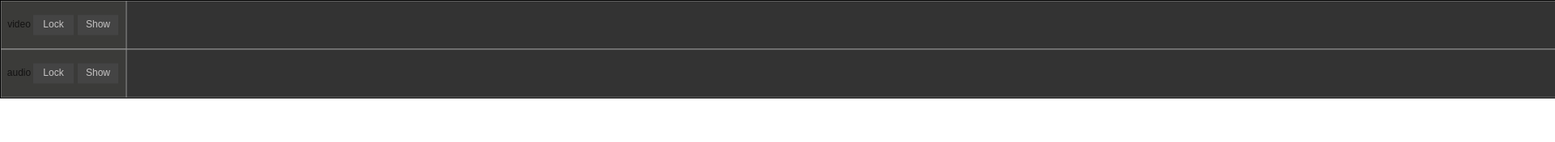
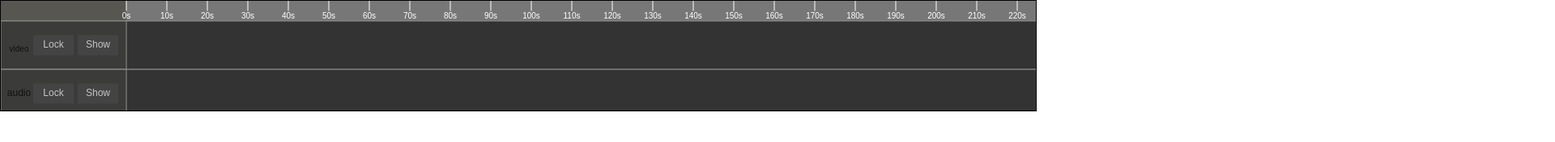
Before and after one commit to Dvorakcs/VanVince, a plain HTML site: page index.html in a window 1280 px wide. Shown: the top 176 px of the page at 81% size, 1920 px wide, since content can reach past the window. Drawn offline with Linux system fonts and the light colour scheme.

Commit message:
Refactor timeLine and canal classes; add reguaTempo class for timeline visualization; update app.js and index.html for new functionality

```diff
--- a/app.js
+++ b/app.js
@@ -14,7 +14,7 @@ function draw(){
     _timeLine.draw(canvasTimeLine.getContexto());
 }
 window.addEventListener('load', () => {
-     canvasTimeLine = new canvas(document.getElementById('timeLineCanvas'),{width: width * scale, height: 75 * scale});
-     _timeLine = new timeLine(width * scale, 75 * scale);
+     canvasTimeLine = new canvas(document.getElementById('timeLineCanvas'),{width: width - 1 * scale, height: 85 * scale});
+     _timeLine = new timeLine(width - 1 *scale, 75 * scale);
      update();
 });
--- a/index.html
+++ b/index.html
@@ -16,6 +16,7 @@
     </div>
     <script src="./src/ferramentas/canvas/canvas.js" type="text/javascript" ></script>
     <script src="./src/components/elementos/botao.js" type="text/javascript" ></script>
+    <script src="./src/components/timeLine/reguaTempo.js" type="text/javascript" ></script>
     <script src="./src/components/timeLine/canalProps.js" type="text/javascript" ></script>
     <script src="./src/components/timeLine/canal.js" type="text/javascript" ></script>
     <script src="./src/components/timeLine/timeLine.js" type="text/javascript" ></script>
--- a/src/components/timeLine/canal.js
+++ b/src/components/timeLine/canal.js
@@ -15,7 +15,7 @@ class canal{
     }
 
     inicializarProps(){
-        this.#props.push(new canalProps(this.#x,this.#y,155,this.#height,this.#tipo));
+        this.#props.push(new canalProps(this.#x,this.#y,155,this.#height ,this.#tipo));
     }
     draw(contexto){
 
--- /dev/null
+++ b/src/components/timeLine/reguaTempo.js
@@ -0,0 +1,65 @@
+class reguaTempo {
+    #height = 0;
+    #width = 0;
+    #x = 0;
+    #y = 0;
+    #tempoTotal = 60;
+    #pixelsPorSegundo = 5;
+    #offset = 0;
+
+    constructor(x, y, width, height) {
+        this.#width = width;
+        this.#height = height;
+        this.#x = x;
+        this.#y = y;
+        this.#tempoTotal = width;
+        window.addEventListener('wheel', (event) => this.scroll(event));
+    }
+
+    update() {}
+
+    draw(contexto) {
+        contexto.fillStyle = '#777777ff';
+        contexto.fillRect(this.#x, this.#y, this.#width, this.#height);
+
+        contexto.fillStyle = '#ffffff';
+        contexto.font = '10px Arial';
+        contexto.textAlign = 'center';
+        contexto.textBaseline = 'top';
+
+        const tempoTotal = this.#tempoTotal / this.#pixelsPorSegundo;
+        const step = 10;
+
+        for (let t = 0; t <= tempoTotal; t += step) {
+            const posX = this.#x + t * this.#pixelsPorSegundo - this.#offset;
+
+            if (posX >= this.#x && posX <= this.#x + this.#width) {
+                contexto.strokeStyle = '#ffffff';
+                contexto.beginPath();
+                contexto.moveTo(posX, this.#y);
+                contexto.lineTo(posX, this.#y + this.#height / 2);
+                contexto.stroke();
+
+                contexto.fillText(`${t}s`, posX, this.#y + this.#height / 2 + 2);
+            }
+        }
+    }
+
+    scroll(event) {
+        const scrollSpeed = 20;
+        this.#offset += event.deltaY > 0 ? scrollSpeed : -scrollSpeed;
+
+        if (this.#offset < 0) {
+            this.#offset = 0;
+        }
+
+        if (typeof this.onScroll === 'function') {
+            this.onScroll();
+        }
+        this.#tempoTotal +=  this.#offset;
+    }
+
+    setOnScrollCallback(callback) {
+        this.onScroll = callback;
+    }
+}
--- a/src/components/timeLine/timeLine.js
+++ b/src/components/timeLine/timeLine.js
@@ -1,24 +1,29 @@
 class timeLine{
-    #width = 800;
-    #height = 200;
+    #width = 0;
+    #height = 0;
     #canais = [];
+    #reguaTempo = null;
     constructor(width, height){
       this.#width = width;
       this.#height = height;
-      this.#canais.push(new canal(0,this.#height/2*this.#canais.length,this.#width, this.#height/2,'video'));
-      this.#canais.push(new canal(0,this.#height/2*this.#canais.length,this.#width , this.#height/2,'audio'));
+      this.#canais.push(new canal(0,this.#height/2*this.#canais.length+ 25,this.#width, this.#height/2,'video'));
+      this.#canais.push(new canal(0,this.#height/2*this.#canais.length+25,this.#width , this.#height/2,'audio'));
+      this.#reguaTempo = new reguaTempo(155,0,this.#width - 155,25);
     }
 
     update(){
-
+      this.#reguaTempo.update();
     }
 
     draw(contexto){
         contexto.clearRect(0, 0, this.#width, this.#height);
+
         contexto.fillStyle = '#575650';
         contexto.fillRect(0, 0, this.#width, this.#height);
+        this.#reguaTempo.draw(contexto);
         this.#canais.forEach(canal => {
           canal.draw(contexto);
         });
+
     }
 }
```
